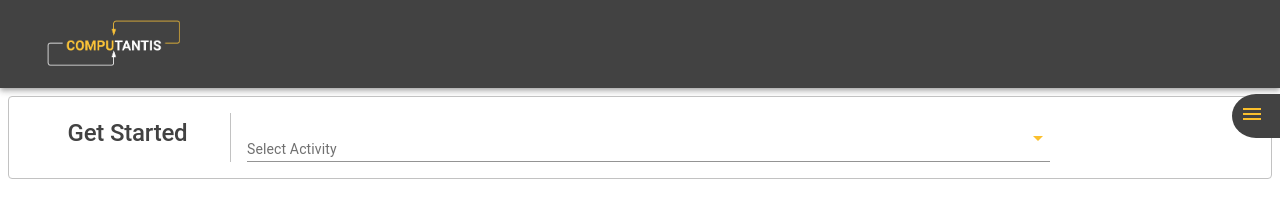
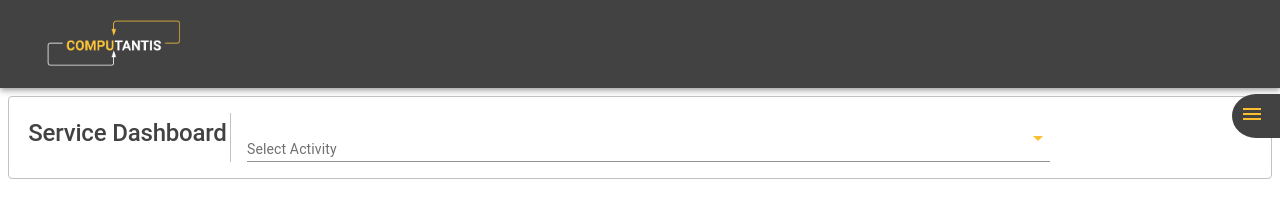
Before and after one commit to saranyu-semicolons/dashboard, a React (Create React App) app: page / in a window 1280 px wide. Shown: the top 207 px of the page. Built offline with nearby package versions, Linux system fonts and the light colour scheme; what @amcharts/amcharts4 would draw is missing.

Commit message:
procure button added

```diff
--- a/src/components/ConfigCard/index.jsx
+++ b/src/components/ConfigCard/index.jsx
@@ -1,5 +1,6 @@
 import React from "react";
 import { makeStyles } from "@material-ui/core/styles";
+import { Button } from "@material-ui/core";
 import {
   Grid,
   Card,
@@ -151,7 +152,7 @@ export default function ConfigCard(props) {
 
   const getAwsConfig = () => {
     return (
-      <>
+      <div style={{height: '500px'}}>
         <Typography>AWS</Typography>
         <Divider />
         <Typography>Annual Cost : {awsData.annualCost}</Typography>
@@ -258,14 +259,18 @@ export default function ConfigCard(props) {
           ))}
         </Select>
 
+        <Button variant='contained' color="primary" style={{marginTop: '10%', marginLeft: '40%'}}>
+					Procure
+				</Button>
+
         {/* <TextField id="standard-basic" label="UpFront" fullWidth /> */}
-      </>
+      </div>
     );
   };
 
   const getGCPConfig = () => {
     return (
-      <>
+      <div style={{height: '500px'}}>
         <Typography>GCP</Typography>
         <Divider />
 
@@ -335,7 +340,10 @@ export default function ConfigCard(props) {
           </option>
           ))}
         </Select>
-      </>
+        <Button variant='contained' color="primary" style={{marginTop: '23%', marginLeft: '40%'}}>
+					Procure
+				</Button>
+      </div>
     );
   };
   return (
--- a/src/composite/Layout/index.jsx
+++ b/src/composite/Layout/index.jsx
@@ -22,7 +22,7 @@ const useStyles = makeStyles((theme) =>
 
 const Layout = (props) => {
   const classes = useStyles();
-  const [category, setCardCategory] = React.useState("Get Started");
+  const [category, setCardCategory] = React.useState("Service Dashboard");
   const [data, setData] = React.useState({ data: {} });
 
   const [activityId, setActivityId] = React.useState(null);
@@ -30,6 +30,7 @@ const Layout = (props) => {
 	const getCategoryType = (type) => {
 		setCardCategory(type);
 	};
+
 
   const getDataByActivity = (value) => {
     setLoader(true)
@@ -98,7 +99,7 @@ const Layout = (props) => {
 					<Grid conainer justify='center'>
 						{category === "" ? (
 							<Button variant='contained' color='primary'>
-								Get Started
+								Service Dashboard
 							</Button>
 						) : (
 							<Filter title={category} getDataByActivity={getDataByActivity} />
@@ -117,9 +118,7 @@ const Layout = (props) => {
           <Grid item xs={6}>
             {category !== "" && <ConfigCard getDataByConfig={getDataByConfig} awsData={data.awsData} gcpData={data.gcpData}/>}
           </Grid>
-          <Button variant='contained' disabled style={{marginTop: '2%', marginLeft: '45%'}}>
-								Procure
-					</Button>
+
         </>
         )}
       </Grid>
```
